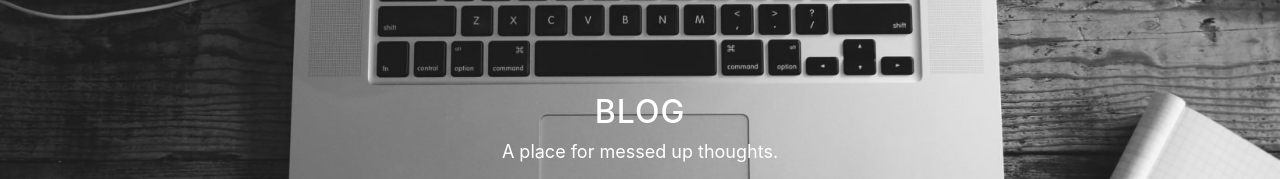
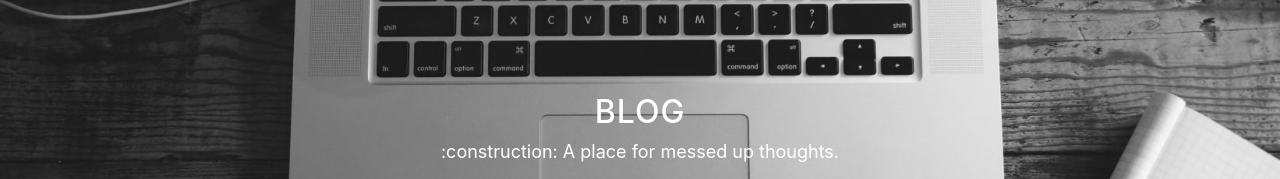
Before and after one commit to AlthafHussainK/althafhussaink.github.io, a website with bundled scripts: page index.html in a window 1280 px wide. Shown: the part 1480-1659 px from the top of the page. Built offline with nearby package versions, Linux system fonts and the light colour scheme.

Commit message:
Updated Blog section

```diff
--- a/index.html
+++ b/index.html
@@ -84,7 +84,7 @@
       <div class="container">
         <div class="col-lg-8 mx-auto">
           <h2>Blog</h2>
-          <p>A place for messed up thoughts.</p>
+          <p> :construction: A place for messed up thoughts.</p>
           <a href="http://althafhussaink.github.io/blog" class="btn btn-default btn-lg">Visit My Blog</a>
         </div>
       </div>
```
